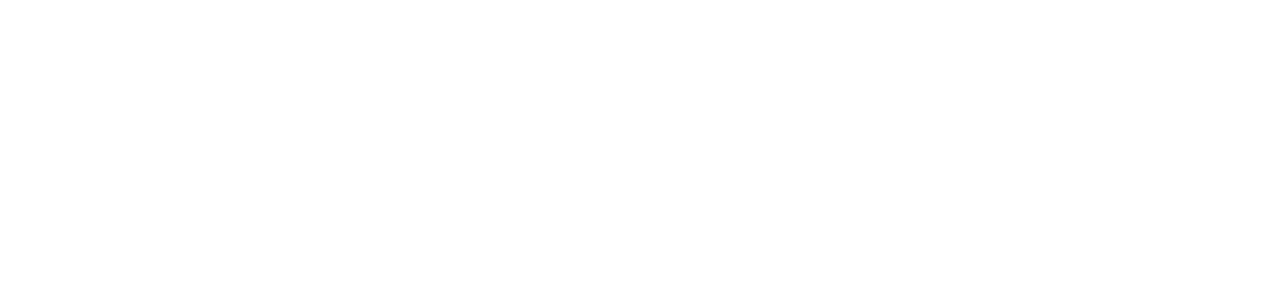
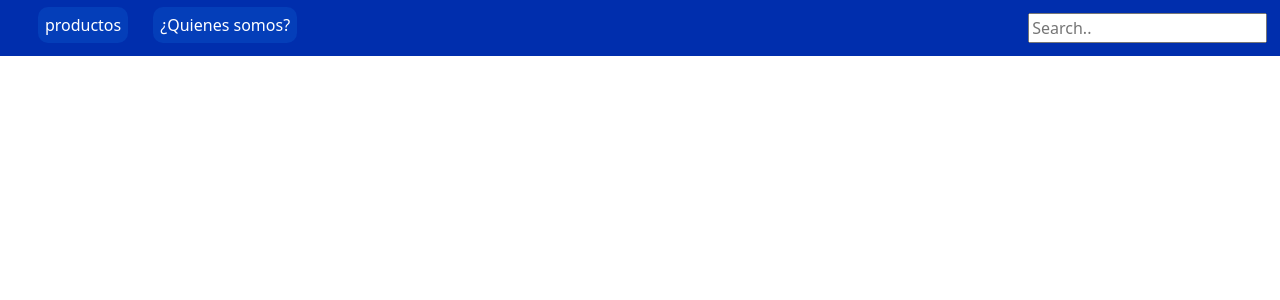
Before and after one commit to SamiAyala/TP07-Productos_V2, a React (Create React App) app in the folder productos_v2/: page /detalle-productos/1 in a window 1280 px wide. Before the commit this address had no page. Shown: the top 300 px of the page. Built offline with nearby package versions, Linux system fonts and the light colour scheme.

Commit message:
progreso

```diff
--- a/productos_v2/src/App.js
+++ b/productos_v2/src/App.js
@@ -13,7 +13,7 @@ const App = () => {
       <Route path='/' element={<Layout />}>
         <Route index element={<Home />}></Route>
         <Route path='/productos' element={<Productos />}></Route>
-        <Route path='/detalle-productos' element={<DetalleProductos />}></Route>
+        <Route path='/detalle-productos/:productoId' element={<DetalleProductos />}></Route>
         <Route path='/quienes-somos' element={<Contacto />}></Route>
       </Route>
     </Routes>
--- a/productos_v2/src/Components/DetalleProductos.js
+++ b/productos_v2/src/Components/DetalleProductos.js
@@ -1,8 +1,10 @@
 import './DetalleProductos.css'
+import { useParams } from 'react-router-dom';
 
 const DetalleProductos = () => {
+    const {productoId} = useParams();
     return (
-        <p>DetalleProductos</p>
+        <p>DetalleProductos/{productoId}</p>
     )
 }
 export default DetalleProductos;
--- a/productos_v2/src/Components/Layout.css
+++ b/productos_v2/src/Components/Layout.css
@@ -1,3 +1,28 @@
-a{
-    margin-left: 20%;
+.anchorLayout {
+    margin-left: 2%;
 }
+
+p{
+    color: white;
+}
+
+a:link, a:visited {
+    color: white;
+    text-decoration: none;
+    background-color: rgb(4, 62, 185);
+    border-radius: 10px;
+    padding: 7px;
+}
+
+a:hover {
+    background-color: rgb(0, 81, 255);
+}
+
+.mainNavbar {
+    padding: 1%;
+    background-color: rgb(0, 46, 173) !important;
+    overflow: hidden;
+}
+.mainNavbar input{
+    float: right;
+}
--- a/productos_v2/src/Components/Layout.js
+++ b/productos_v2/src/Components/Layout.js
@@ -4,9 +4,11 @@ import { Link , Outlet} from 'react-router-dom';
 const Layout = () =>{
     return (
         <>
-        <nav>
-            <Link to='/productos'>productos</Link>
-            <Link to='/quienes-somos'>¿Quienes somos?</Link>
+        <nav className='mainNavbar'>
+            <Link to='/productos' className='anchorLayout'>productos</Link>
+            <Link to='/quienes-somos' className='anchorLayout'>¿Quienes somos?</Link>
+
+            <input type="text" placeholder="Search.."></input>
         </nav>
         <Outlet/>
         </>
--- /dev/null
+++ b/productos_v2/src/Components/Producto.css
@@ -0,0 +1,8 @@
+.Card {
+    color: white;
+    background-color: rgb(0, 0, 170);
+    -webkit-box-shadow: 0px 0px 10px 0px rgba(0, 0, 0, 0.75);
+    -moz-box-shadow: 0px 0px 10px 0px rgba(0, 0, 0, 0.75);
+    box-shadow: 0px 0px 10px 0px rgba(0, 0, 0, 0.75);
+    margin-top: 10%;
+}
--- a/productos_v2/src/Components/Producto.js
+++ b/productos_v2/src/Components/Producto.js
@@ -1,18 +1,22 @@
 import Button from 'react-bootstrap/Button';
 import Card from 'react-bootstrap/Card';
-
+import './Producto.css';
+//import { redirect } from 'react-router-dom'
+import { Link } from 'react-router-dom';
 const Producto = (props) => {
-    console.log("props.product:",props.product);
-    return (
-    <Card style={{ width: '18rem' }}>
+   const handleClick = (id) => {
+    return
+   }
+  return (
+    <Card className='Card' style={{ width: '18rem' }}>
       <Card.Img variant="top" src={props.product.thumbnail} />
       <Card.Body>
         <Card.Title>{props.product.name}</Card.Title>
         <Card.Text>
-          {props.product.description}
+          {props.product.description} <br/>
           Precio: ${props.product.price} <br/> {props.product.discountPercentage}% OFF  <br/> {props.product.rating}⭐
         </Card.Text>
-        <Button variant="primary">Detalle</Button>
+        <Link to={`/detalle-producto/${props.product.id}`}>Detalle</Link>
       </Card.Body>
     </Card>
     );
--- a/productos_v2/src/Components/Productos.css
+++ b/productos_v2/src/Components/Productos.css
@@ -1,19 +1,7 @@
 .mainBody{
     background-color:navy;
 }
-#cardProducto{
-    color: white;
-    background-color: rgb(0, 0, 170);
-}
 
-#mainNavbar{
-    background-color: blue !important;
-}
-
-.modal-content{
-    background-color: blue !important;
-    color: white !important;
-}
 #img-carousel{
     border: 1px solid white;
 }
--- a/productos_v2/src/Components/Productos.js
+++ b/productos_v2/src/Components/Productos.js
@@ -1,10 +1,10 @@
 import './Productos.css'
 import axios from 'axios'
-import { redirect } from 'react-router-dom';
-import DetalleProductos from './DetalleProductos'
 import 'bootstrap/dist/css/bootstrap.min.css';
 import Producto from './Producto';
 import { useEffect, useState } from 'react';
+import Row from 'react-bootstrap/Row';
+import Col from 'react-bootstrap/Col';
 
 const Productos = () => {
     const [skipMostrados,setSkipMostrados] = useState(0);
@@ -22,7 +22,9 @@ const Productos = () => {
 }, []);
 
 return (
-    listProducts.map(product => <Producto product = {product}></Producto>)
+    <Row className='mainBody'>
+    {listProducts.map(product => <Col sm={2}><Producto product = {product}></Producto></Col>)}
+    </Row>
 )
 }
 export default Productos;
```
